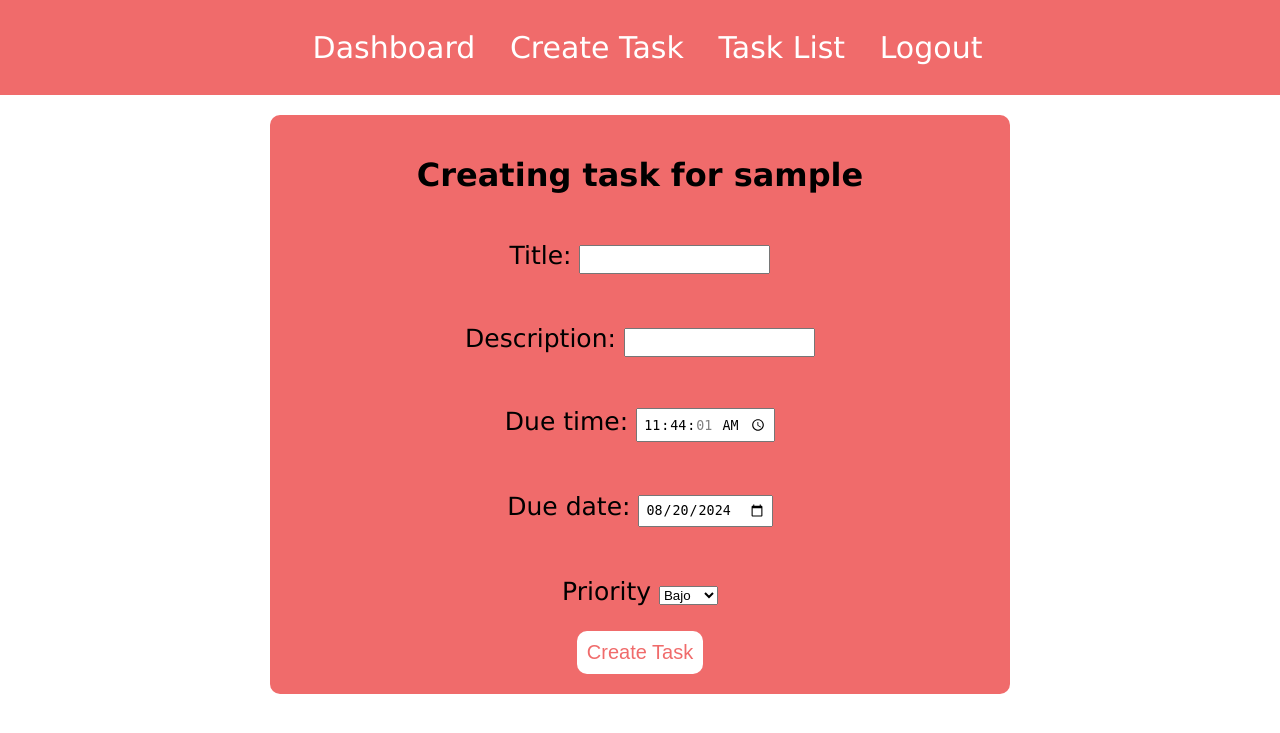
After one commit to CHARLIEEDOKPA/task-django, a Django app: page /tasks/create_task/ in a window 1280 px wide. The commit adds this page. Shown: the top 733 px of the page. Run offline with Django 5.2, Linux system fonts and the light colour scheme; the visitor is signed in with stand-in values (Sample User, id 1).

Commit message:
Dashboard completo implementado

```diff
--- a/myapp/forms.py
+++ b/myapp/forms.py
@@ -1,3 +1,4 @@
+import datetime
 from django import forms
 
 class LoginForm(forms.Form):
@@ -12,3 +13,10 @@ class RegisterForm(forms.Form):
     email = forms.EmailField()
     first_name = forms.CharField(max_length=150)
     last_name = forms.CharField(max_length=100)
+
+class CreateTaskForm(forms.Form):
+    title = forms.CharField(max_length=200)
+    description = forms.CharField(widget=forms.TextInput())
+    due_time = forms.TimeField( initial=datetime.datetime.today(),
+        widget=forms.TimeInput(attrs={'type': 'time'}))
+    due_date = forms.DateField(initial=datetime.datetime.today(), widget=forms.DateInput(attrs={'type': 'date'}))
--- a/myapp/models.py
+++ b/myapp/models.py
@@ -10,5 +10,5 @@ class Tarea(models.Model):
     created_at = models.DateTimeField(auto_now_add=True)
     due_date = models.DateTimeField()
     priority = models.CharField(max_length=50)
-    completed = models.BooleanField()
+    completed = models.BooleanField(default=False)
     user = models.ForeignKey(User,on_delete=models.CASCADE)
--- a/myapp/static/main.js
+++ b/myapp/static/main.js
@@ -1,6 +1,21 @@
-setTimeout(() => {
-    document.getElementById("close-message").addEventListener("click",() => {
-        let message = document.querySelector(".message")
-        message.remove()
-    })
-},3000)
+window.addEventListener("DOMContentLoaded",() => {
+
+    let closeMessage = document.getElementById("close-message")
+    let goBack = document.getElementById("go-back")
+
+    if(closeMessage) {
+        closeMessage.getElementById("close-message").addEventListener("click",() => {
+            let message = document.querySelector(".message")
+            message.remove()
+        })
+    }
+
+    if(goBack) {
+        goBack.addEventListener(("click"),() => {
+           history.back()
+        })
+    }
+
+
+
+})
--- a/myapp/static/styles.css
+++ b/myapp/static/styles.css
@@ -1,6 +1,7 @@
 
 body {
     font-family: Verdana, Geneva, Tahoma, sans-serif;
+    margin: 0 auto;
 }
 
 
@@ -9,14 +10,36 @@ nav {
     display: flex;
     justify-content: center;
     font-size: 30px;
-    color: rgb(240, 107, 107);
+    color: white;
+    background-color: rgb(240, 107, 107);
+}
+
+#dashboard {
+    padding: 20px;
+}
+
+li {
+    display: inline-block;
+    margin-right: 25px;
+}
+
+
+li a {
+    text-decoration: none;
+    color: white
 }
 
 h1 {
     text-align: center;
 }
 
-form {
+.task form, #delete-tarea-buttons form {
+    width: auto; /* Quita el ancho predeterminado */
+    max-width: none; /* Asegura que no tenga un ancho máximo */
+    min-width: 0; /* Asegura que no tenga un ancho mínimo */
+}
+
+#register form, #login form,#create-task form {
 display: flex;
 justify-content: center;
 font-size: 25px;
@@ -24,6 +47,83 @@ font-size: 25px;
 
 input {
     padding: 5px;
+}
+
+#create-task form {
+    display: flex;
+    flex-direction: column;
+    align-items: center;
+}
+
+#create-task-content {
+    background-color: rgb(240, 107, 107);;
+    border-radius: 10px;
+    width: 700px;
+    padding: 20px;
+    margin-top: 20px;
+}
+
+#create-task-content-wrapper{
+    display: flex;
+    justify-content: center;
+}
+
+
+#create-task button {
+    padding: 10px;
+    border: 0;
+    background-color: #FFFF;
+    border-radius: 10px;
+    font-size: 20px;
+    color: rgb(240, 107, 107);
+    transition: 300ms;
+}
+
+#create-task button:hover {
+    transform: scale(0.9);
+    cursor: pointer;
+}
+
+.task {
+    padding: 20px;
+    border: 3px solid;
+    border-radius: 10px;
+    width: 500px;
+}
+
+.tasks {
+    display: grid;
+    grid-template-columns: repeat(3,1fr);
+}
+
+.not-completed {
+    background-color: rgb(232, 56, 56);
+}
+
+.completed {
+    background-color: rgb(93, 233, 93);
+}
+
+.buttons-task {
+    display: flex;
+}
+
+.buttons-task button {
+    padding: 5px;
+    font-size: 18px;
+    border-radius: 7px;
+    transition: 300ms;
+    margin-right: 10px;
+}
+
+.buttons-task button:hover {
+    cursor: pointer;
+    transform: scale(0.9);
+}
+
+#create-task {
+    display: flex;
+    justify-content: center;
 }
 
 #login-register-wrapper button {
--- /dev/null
+++ b/myapp/templates/create_task.html
@@ -0,0 +1,27 @@
+{% extends "base.html" %}
+{% block content %}
+{% include "nav.html" %}
+<div id="create-task-content-wrapper">
+    {% include "messages.html" %}
+    <div id="create-task-content">
+        <h1>Creating task for {{user.username}}</h1>
+        <div id="create-task">
+            <form method="POST">
+                {% csrf_token %}
+                {{form.as_p}}
+                <p>
+                    <label for="">Priority</label>
+                    <select name="priority" id="">
+                        <option value="low">Bajo</option>
+                        <option value="medium">Medio</option>
+                        <option value="high">Alto</option>
+                    </select>
+                </p>
+
+                <button>Create Task</button>
+            </form>
+        </div>
+    </div>
+</div>
+
+{% endblock content %}
--- a/myapp/templates/nav.html
+++ b/myapp/templates/nav.html
@@ -1,5 +1,8 @@
 <nav>
-    <ul>Dashboard</ul>
-    <ul>Create Task</ul>
-    <ul>Task List</ul>
+    <ul>
+        <li><a href="{% url "dashboard" %}">Dashboard</a></li>
+        <li><a href="{% url "create_task" %}">Create Task</a></li>
+        <li><a href="">Task List</a></li>
+        <li><a href="{% url "logout" %}">Logout</a></li>
+    </ul>
 </nav>
--- a/myapp/urls.py
+++ b/myapp/urls.py
@@ -1,9 +1,16 @@
 from django.urls import path
 
-from myapp.views import login, register
+from myapp.views import create_task_view, dashboard, login_view, logout_view,register,task_details_view,complete_task_view,not_complete_task_view,delete_task_view
 
 
 urlpatterns = [
-    path("login/", login),
-    path("register/", register,name="register")
+    path("login/", login_view,name="login"),
+    path("register/", register,name="register"),
+    path("dashboard/",dashboard,name="dashboard"),
+    path("logout/",logout_view,name="logout"),
+    path("create_task/",create_task_view,name="create_task"),
+    path("<int:id>/",task_details_view,name="task_details"),
+    path("completed/<int:id>",complete_task_view,name="completed",),
+    path("not-completed/<int:id>",not_complete_task_view,name="not_completed"),
+    path("delete/<int:id>",delete_task_view,name="delete")
 ]
--- a/myapp/views.py
+++ b/myapp/views.py
@@ -1,16 +1,21 @@
 from django.http import HttpRequest
-from django.shortcuts import redirect, render
-from django.contrib.auth import authenticate
+from django.shortcuts import redirect, render, get_object_or_404
+from django.contrib.auth import authenticate,login,logout
 from django.contrib import messages
-from django.contrib.auth.models import User
-import re
 
 
-from myapp.forms import LoginForm, RegisterForm
+from myapp.defs import create_user,check_date_and_time, is_logged, is_tarea_owner, return_date_time_from_post, toggle_complete_task
+from myapp.forms import CreateTaskForm, LoginForm, RegisterForm
+from myapp.models import Tarea
+import datetime
 
 # Create your views here.
 
-def login(request:HttpRequest):
+
+def redirect_dashboard(request:HttpRequest):
+    return redirect("dashboard")
+
+def login_view(request:HttpRequest):
     if request.method == "GET":
         return render(request,"login.html",{
             "form":LoginForm()
@@ -21,10 +26,11 @@ def login(request:HttpRequest):
         user = authenticate(username=correo,password=password)
 
         if user is not None:
-            return redirect('/tasks/login')
+            login(request,user)
+            return redirect("dashboard")
         else:
             messages.error(request,"Las credenciales están incorrectas")
-            return redirect('/tasks/login')
+            return redirect('login')
 
 
 def register(request:HttpRequest):
@@ -36,30 +42,107 @@ def register(request:HttpRequest):
         created_user,message = create_user(request.POST)
         if created_user is None:
             messages.error(request,message)
-            return redirect("/tasks/register")
-        return redirect("/tasks/login")
+            return redirect("register")
+        return redirect("login")
 
 
-def create_user(data):
-    password = data['password']
-    username = data['username']
-    if user_exists(username):
-        return None, "El usuario que has puesto ya existe"
-    if not password_correct_formated(password):
-        return None,"La contraseña tiene que tener como mínimo 6 carácteres"
+def dashboard(request:HttpRequest):
+    if not is_logged(request):
+        return redirect("login")
 
-    user = User.objects.create_user(username,data['email'],password)
-    user.first_name = data['first_name']
-    user.last_name = data['last_name']
-    user.save()
+    user_id = request.user.id
+    tareas = Tarea.objects.all().filter(user_id = user_id)
 
-    return user,"El usuario ha sido creado correctamnete"
+
+    return render(request,"dashboard.html",{
+        "tareas": tareas,
+        "todays_datetime": datetime.datetime.today(),
+        "todays_date":datetime.date.today()
+    })
 
 
 
-def password_correct_formated(password):
-    pattern = r"[0-9a-zA-z]{6}"
-    return re.match(pattern,password) is not None
+def logout_view(request:HttpRequest):
+    logout(request)
+    return redirect("login")
 
-def user_exists(usermame):
-    return User.objects.get(username=usermame) is not None
+def create_task_view(request:HttpRequest):
+    if not is_logged(request):
+        return redirect("login")
+
+    if request.method == "GET":
+        return render(request,"create_task.html",{
+            "form": CreateTaskForm()
+        })
+    else:
+
+        data = request.POST
+        user = request.user
+
+        due_date = data["due_date"]
+        due_time = data["due_time"]
+
+        datetime_user = return_date_time_from_post(due_date, due_time)
+        correct_datetime = check_date_and_time(datetime_user)
+
+        if correct_datetime:
+            Tarea.objects.create(title=data["title"],description=data["description"],user_id=user.id,priority=data["priority"]
+                                 ,due_date=datetime_user)
+            return redirect("dashboard")
+
+        messages.error(request,"La fecha que pusiste ya ha pasado")
+        return redirect("create_task")
+
+
+def task_details_view(request:HttpRequest, id):
+
+    if not is_logged(request):
+        return redirect("login")
+
+    tarea = get_object_or_404(Tarea,id=id)
+
+    user = request.user
+
+    if tarea.user != user:
+        return redirect("dashboard")
+
+    return render(request,"task-details.html",{
+        "tarea":tarea
+    })
+
+def complete_task_view(request:HttpRequest, id):
+    if not is_logged(request):
+        return redirect("login")
+
+    if request.method == "POST":
+        toggle_complete_task(request,id,completed=True)
+    return redirect("dashboard")
+
+
+def not_complete_task_view(request:HttpRequest,id):
+
+    if not is_logged(request):
+       return redirect("login")
+
+    if request.method == "POST":
+        toggle_complete_task(request,id)
+    return redirect("dashboard")
+
+
+def delete_task_view(request:HttpRequest,id):
+
+    if not is_logged(request):
+       return redirect("login")
+
+    tarea = get_object_or_404(Tarea, id=id)
+
+    if not is_tarea_owner(tarea,request):
+         return redirect("dashboard")
+
+    if request.method == "GET":
+        return render(request,"confirm-delete.html", {
+            "tarea":tarea
+        })
+    else:
+        tarea.delete()
+        return redirect("dashboard")
--- /dev/null
+++ b/requirements.txt
@@ -0,0 +1,4 @@
+django==5.1
+django-debug-toolbar==4.4.6
+mysqlclient==2.2.4
+whitenoise==6.7.0
--- a/tasks_manager/urls.py
+++ b/tasks_manager/urls.py
@@ -17,7 +17,10 @@ Including another URLconf
 from django.contrib import admin
 from django.urls import include, path
 
+from myapp.views import redirect_dashboard
+
 urlpatterns = [
     path('admin/', admin.site.urls),
-    path('tasks/',include("myapp.urls"))
+    path('tasks/',include("myapp.urls")),
+    path("",redirect_dashboard)
 ]
```
Also changed, not shown: other parts of myapp/static/styles.css (+67 -0 lines), docker-compose.yml (added, +36 -0 lines), myapp/defs.py (added, +72 -0 lines), myapp/templates/confirm-delete.html (added, +18 -0 lines), myapp/templates/dashboard.html (+69 -0 lines), myapp/templates/task-details.html (added, +24 -0 lines), tasks_manager/settings.py (+6 -2 lines), 2 other files.
